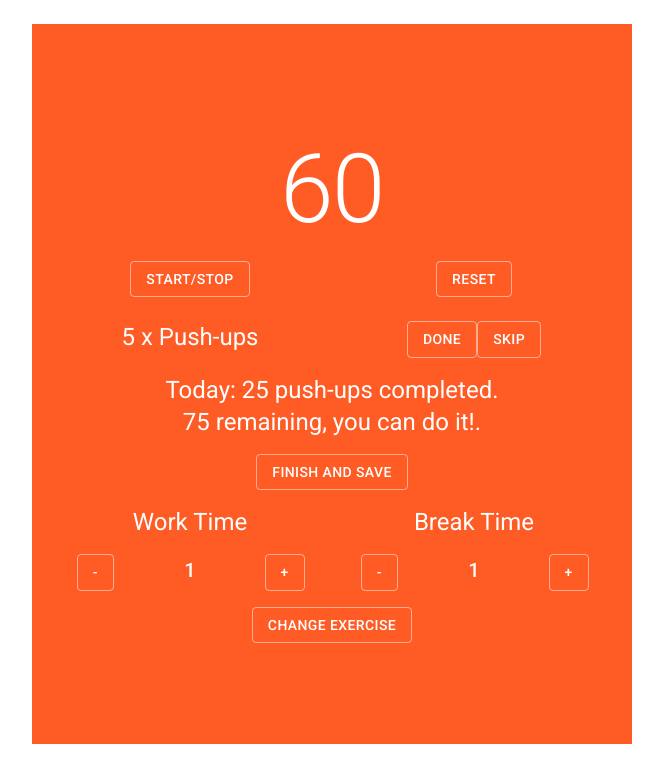
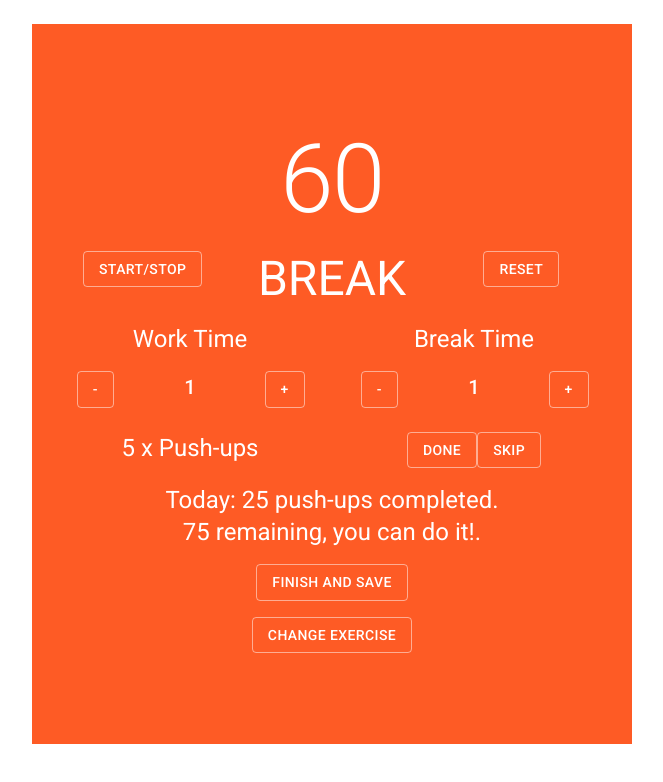
Before and after one commit to KevChaplin/wfh-ninja, a React (Create React App) app in the folder client/: page / in a window 1280 px wide. Shown: the top 782 px of the page, without its empty margins (308-971 px from the left). Built offline with nearby package versions, Linux system fonts and the light colour scheme.

Commit message:
session type added, incrementer functions added, including can affect live timer

```diff
--- a/client/src/Pages/Timer.js
+++ b/client/src/Pages/Timer.js
@@ -8,14 +8,14 @@ import CountdownTimer from '../components/Countdown-timer'
 
 export default function Timer() {
 
-    const [ workInterval, setWorkInterval ] = React.useState(1)
-    const [ breakInterval, setBreakInterval ] = React.useState(1)
-    // const [ time, setTime ] = React.useState(workInterval * 60)
+    // const [ workInterval, setWorkInterval ] = React.useState(1)
+    // const [ breakInterval, setBreakInterval ] = React.useState(1)
+    // // const [ time, setTime ] = React.useState(workInterval * 60)
 
-    const incrementWork = () => { if(workInterval < 99) {setWorkInterval(workInterval + 1)} }
-    const decrementWork = () => { if(workInterval > 1) {setWorkInterval(workInterval - 1)} }
-    const incrementBreak = () => { if(breakInterval < 99) {setBreakInterval(breakInterval + 1)} }
-    const decrementBreak = () => { if(breakInterval > 1) {setBreakInterval(breakInterval - 1)} }
+    // const incrementWork = () => { if(workInterval < 99) {setWorkInterval(workInterval + 1)} }
+    // const decrementWork = () => { if(workInterval > 1) {setWorkInterval(workInterval - 1)} }
+    // const incrementBreak = () => { if(breakInterval < 99) {setBreakInterval(breakInterval + 1)} }
+    // const decrementBreak = () => { if(breakInterval > 1) {setBreakInterval(breakInterval - 1)} }
 
     // let min = Math.floor(time / 60)
     // let sec = time - 60 * min
@@ -32,7 +32,7 @@ export default function Timer() {
                 justifyContent: 'center'}}
         >
             <Grid item xs={12}>
-                <CountdownTimer workInterval={workInterval} breakInterval={breakInterval}/>
+                <CountdownTimer />
             </Grid>
             {/* <Grid item xs={12}>
                 <Typography variant='h1'>25:00</Typography>
@@ -57,7 +57,7 @@ export default function Timer() {
             <Grid item xs={12}>
                 <Button variant='outlined' color='secondary'>Finish and Save</Button>
             </Grid>
-            <Grid item xs={6}>
+            {/* <Grid item xs={6}>
                 <Typography variant='h5'>Work Time</Typography>
             </Grid>
             <Grid item xs={6}>
@@ -80,7 +80,7 @@ export default function Timer() {
             </Grid>
             <Grid item xs={2}>
                 <Button variant='outlined' color='secondary' sx={{ minWidth: 0 }} onClick={incrementBreak}>+</Button>
-            </Grid>
+            </Grid> */}
             <Grid item xs={12}>
                 <Button variant='outlined' color='secondary'>Change Exercise</Button>
             </Grid>
--- a/client/src/components/Countdown-timer.js
+++ b/client/src/components/Countdown-timer.js
@@ -3,12 +3,38 @@ import Grid from '@mui/material/Grid';
 import Button from '@mui/material/Button'
 import Typography from '@mui/material/Typography'
 
-// Receives workInterval and breakInterval props
-export default function CountdownTimer(props) {
+// Timer functionality, including work/break interval settings
+export default function CountdownTimer() {
 
-    const [ time, setTime ] = React.useState(props.workInterval * 60)
-    const [ sessionType, setSessionType ] = React.useState('work')
+    const [ sessionType, setSessionType ] = React.useState('BREAK')
     const [ timerActive, setTimerActive ] = React.useState(false)
+
+    const [ workInterval, setWorkInterval ] = React.useState(1)
+    const [ breakInterval, setBreakInterval ] = React.useState(1)
+
+    const [ time, setTime ] = React.useState(workInterval * 60)
+
+    // Increment functions for work time and break time. If incrementers are for current session time, will increment time also.
+    // This allows user to manually adjust timer on the go. Timer within 0~99 minute range.
+    const incrementWork = () => {
+        if (sessionType === 'WORK' && time < 5940) { setTime(time + 60)}
+        if (workInterval < 99) {setWorkInterval(workInterval + 1)}
+    }
+    const decrementWork = () => {
+        if (sessionType === 'WORK' && time > 60) { setTime(time - 60)}
+        if(workInterval > 1) {setWorkInterval(workInterval - 1)}
+    }
+
+    const incrementBreak = () => {
+        if (sessionType === 'BREAK' && time < 5940) { setTime(time + 60)}
+        if(breakInterval < 99) {setBreakInterval(breakInterval + 1)}
+    }
+
+    const decrementBreak = () => {
+        if (sessionType === 'BREAK' && time > 60) { setTime(time - 60)}
+        if(breakInterval > 1) {setBreakInterval(breakInterval - 1)}
+    }
+
 
     // Countdown timer
     React.useEffect(() => {
@@ -26,18 +52,18 @@ export default function CountdownTimer(props) {
     // Reset timer
     const handleReset = () => {
         setTimerActive(false)
-        setSessionType('work')
-        setTime(props.workInterval * 60)
+        setSessionType('WORK')
+        setTime(workInterval * 60)
     }
 
     // At time 0, switch session type, set time
     if (time === 0) {
-        if (sessionType === 'work') {
-            setSessionType('break')
-            setTime(props.breakInterval * 60)
+        if (sessionType === 'WORK') {
+            setSessionType('BREAK')
+            setTime(breakInterval * 60)
         } else {
-            setSessionType('work')
-            setTime(props.workInterval * 60)
+            setSessionType('WORK')
+            setTime(workInterval * 60)
         };
     }
 
@@ -57,11 +83,38 @@ export default function CountdownTimer(props) {
             <Grid item xs={12}>
                 <Typography variant='h1'>{time}</Typography>
             </Grid>
-            <Grid item xs={6}>
+            <Grid item xs={4}>
                 <Button variant='outlined' color='secondary' onClick={handleStartStop}>Start/Stop</Button>
             </Grid>
+            <Grid item xs={4}>
+                <Typography variant='h3'>{sessionType}</Typography>
+            </Grid>
+            <Grid item xs={4}>
+                <Button variant='outlined' color='secondary' onClick={handleReset}>Reset</Button>
+            </Grid>
             <Grid item xs={6}>
-                <Button variant='outlined' color='secondary' onClick={handleReset}>Reset</Button>
+                <Typography variant='h5'>Work Time</Typography>
+            </Grid>
+            <Grid item xs={6}>
+                <Typography variant='h5'>Break Time</Typography>
+            </Grid>
+            <Grid item xs={2}>
+                <Button variant='outlined' color='secondary'sx={{ minWidth: 0 }} onClick={decrementWork}>-</Button>
+            </Grid>
+            <Grid item xs={2}>
+                <Typography variant='h6'>{workInterval}</Typography>
+            </Grid>
+            <Grid item xs={2}>
+                <Button variant='outlined' color='secondary' sx={{ minWidth: 0 }} onClick={incrementWork}>+</Button>
+            </Grid>
+            <Grid item xs={2}>
+                <Button variant='outlined' color='secondary' sx={{ minWidth: 0 }} onClick={decrementBreak}>-</Button>
+            </Grid>
+            <Grid item xs={2}>
+                <Typography variant='h6'>{breakInterval}</Typography>
+            </Grid>
+            <Grid item xs={2}>
+                <Button variant='outlined' color='secondary' sx={{ minWidth: 0 }} onClick={incrementBreak}>+</Button>
             </Grid>
         </Grid>
     )
```
